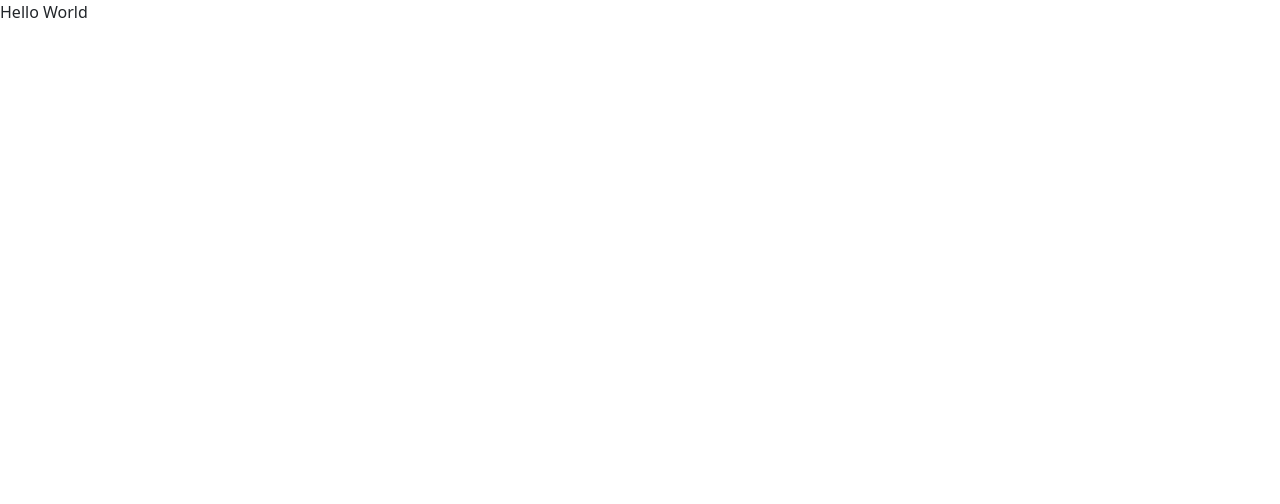
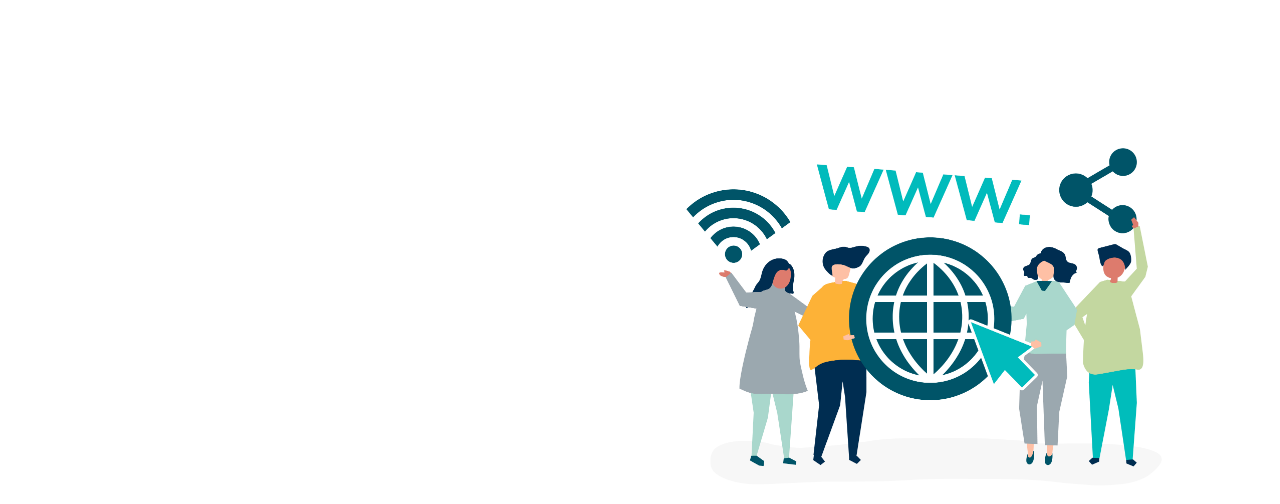
Before and after one commit to RochaEverton/linkprotect, a Next.js app: page / in a window 1280 px wide. Shown: the top 504 px of the page. Built offline with nearby package versions, Linux system fonts and the light colour scheme.

Commit message:
add imagem link homepage

```diff
--- a/src/app/page.js
+++ b/src/app/page.js
@@ -1,8 +1,14 @@
 
 export default function Home() {
   return (
-    <div>
-      Hello World
-    </div>
+    <>
+      <div className="container px-4 py-5">
+        <div className="row flex-lg-row-reverse align-items-center g-5 py-5">
+          <div className="col-6">
+            <img src="/link.jpg" alt="imagem link" className="d-block mx-lg-auto img-fluid "/>
+          </div>
+        </div>
+      </div>
+    </>
   );
 }
```
Also changed, not shown: public/link.jpg (added).
